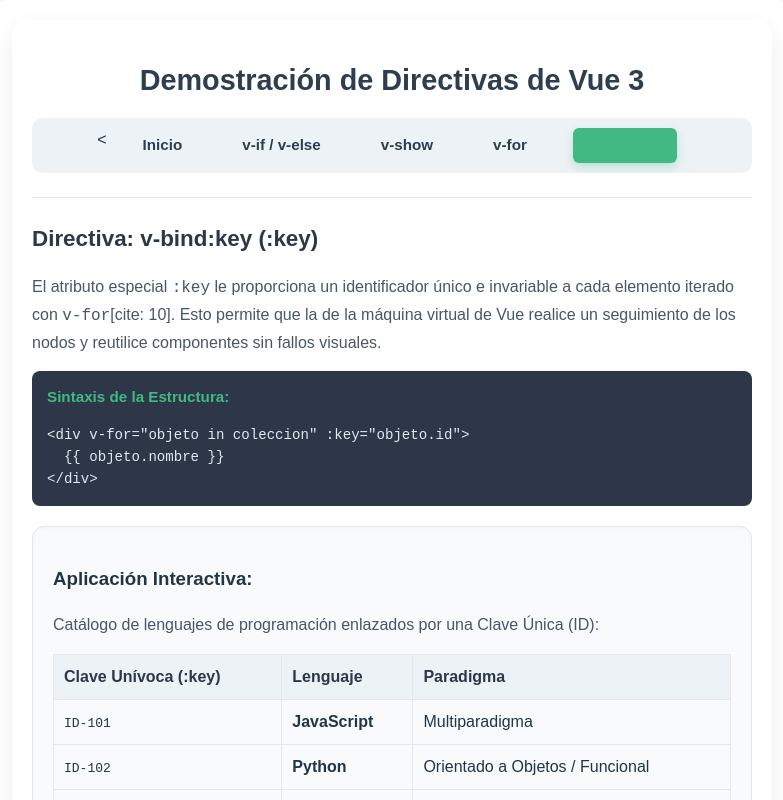
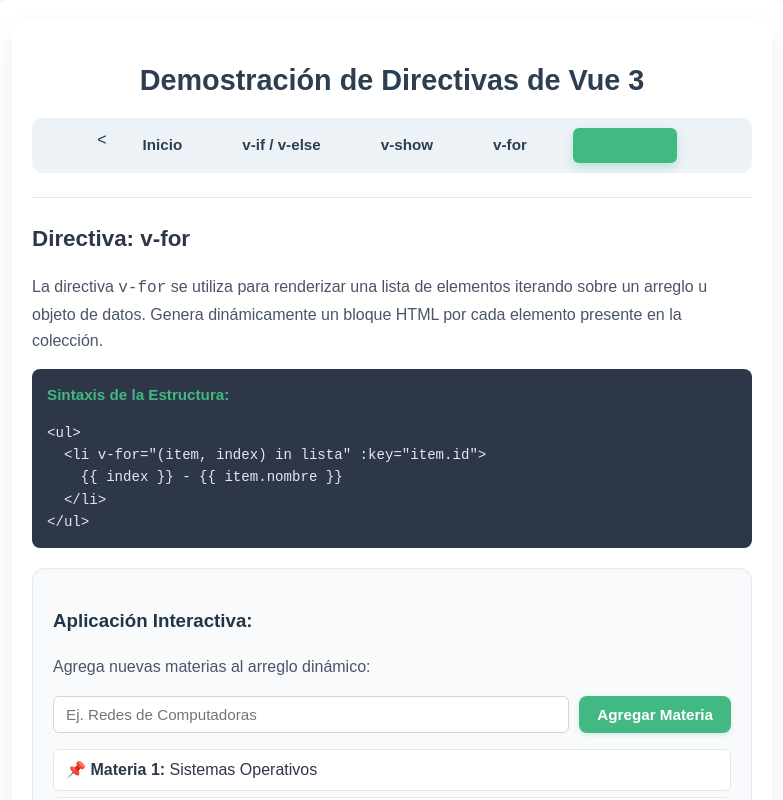
Before and after one commit to Kr0nn0sDevs/proyecto-spa-vue, a Vue app: page /key in a window 1280 px wide. Shown: the top 800 px of the page, without its empty margins (248-1031 px from the left). Built offline with nearby package versions, Linux system fonts and the light colour scheme.

Commit message:
Update EjercicioKey.vue
Cambios

```diff
--- a/src/views/EjercicioKey.vue
+++ b/src/views/EjercicioKey.vue
@@ -1,41 +1,37 @@
 <template>
   <div class="vista">
-    <h2>Directiva: v-bind:key (:key)</h2>
+    <h2>Directiva: v-for</h2>
 
     <p>
-      El atributo especial <code>:key</code> le proporciona un identificador único e invariable a cada elemento iterado con <code>v-for</code>[cite: 10].
-      Esto permite que la de la máquina virtual de Vue realice un seguimiento de los nodos y reutilice componentes sin fallos visuales.
+      La directiva <code>v-for</code> se utiliza para renderizar una lista de elementos iterando sobre un arreglo u objeto de datos.
+      Genera dinámicamente un bloque HTML por cada elemento presente en la colección.
     </p>
 
     <!-- Ejemplo de la Estructura -->
     <div class="estructura">
       <h3>Sintaxis de la Estructura:</h3>
-      <pre><code>&lt;div v-for="objeto in coleccion" :key="objeto.id"&gt;
-  &#123;&#123; objeto.nombre &#125;&#125;
-&lt;/div&gt;</code></pre>
+      <pre><code>&lt;ul&gt;
+  &lt;li v-for="(item, index) in lista" :key="item.id"&gt;
+    &#123;&#123; index &#125;&#125; - &#123;&#123; item.nombre &#125;&#125;
+  &lt;/li&gt;
+&lt;/ul&gt;</code></pre>
     </div>
 
     <!-- Aplicación Práctica -->
     <div class="ejemplo">
       <h3>Aplicación Interactiva:</h3>
-      <p>Catálogo de lenguajes de programación enlazados por una Clave Única (ID):</p>
+      <p>Agrega nuevas materias al arreglo dinámico:</p>
 
-      <table class="tabla-datos">
-        <thead>
-          <tr>
-            <th>Clave Unívoca (:key)</th>
-            <th>Lenguaje</th>
-            <th>Paradigma</th>
-          </tr>
-        </thead>
-        <tbody>
-          <tr v-for="lenguaje in lenguajes" :key="lenguaje.id">
-            <td><code>ID-{{ lenguaje.id }}</code></td>
-            <td><strong>{{ lenguaje.nombre }}</strong></td>
-            <td>{{ lenguaje.paradigma }}</td>
-          </tr>
-        </tbody>
-      </table>
+      <div class="input-grupo">
+        <input v-model="nuevaMateria" placeholder="Ej. Redes de Computadoras" @keyup.enter="agregarMateria" />
+        <button @click="agregarMateria">Agregar Materia</button>
+      </div>
+
+      <ul class="lista-items">
+        <li v-for="(materia, index) in materias" :key="materia.id">
+          <span>📌 <strong>Materia {{ index + 1 }}:</strong> {{ materia.nombre }}</span>
+        </li>
+      </ul>
     </div>
   </div>
 </template>
@@ -43,10 +39,18 @@
 <script setup>
 import { ref } from 'vue'
 
-const lenguajes = ref([
-  { id: 101, nombre: 'JavaScript', paradigma: 'Multiparadigma' },
-  { id: 102, nombre: 'Python', paradigma: 'Orientado a Objetos / Funcional' },
-  { id: 103, nombre: 'Java', paradigma: 'Orientado a Objetos' },
-  { id: 104, nombre: 'C++', paradigma: 'Multiparadigma' }
+const materias = ref([
+  { id: 1, nombre: 'Sistemas Operativos' },
+  { id: 2, nombre: 'Taller de Bases de Datos' },
+  { id: 3, nombre: 'Conmutación y Enrutamiento' }
 ])
+const nuevaMateria = ref('')
+let siguienteId = 4
+
+const agregarMateria = () => {
+  if (nuevaMateria.value.trim() !== '') {
+    materias.value.push({ id: siguienteId++, nombre: nuevaMateria.value.trim() })
+    nuevaMateria.value = ''
+  }
+}
 </script>
```
